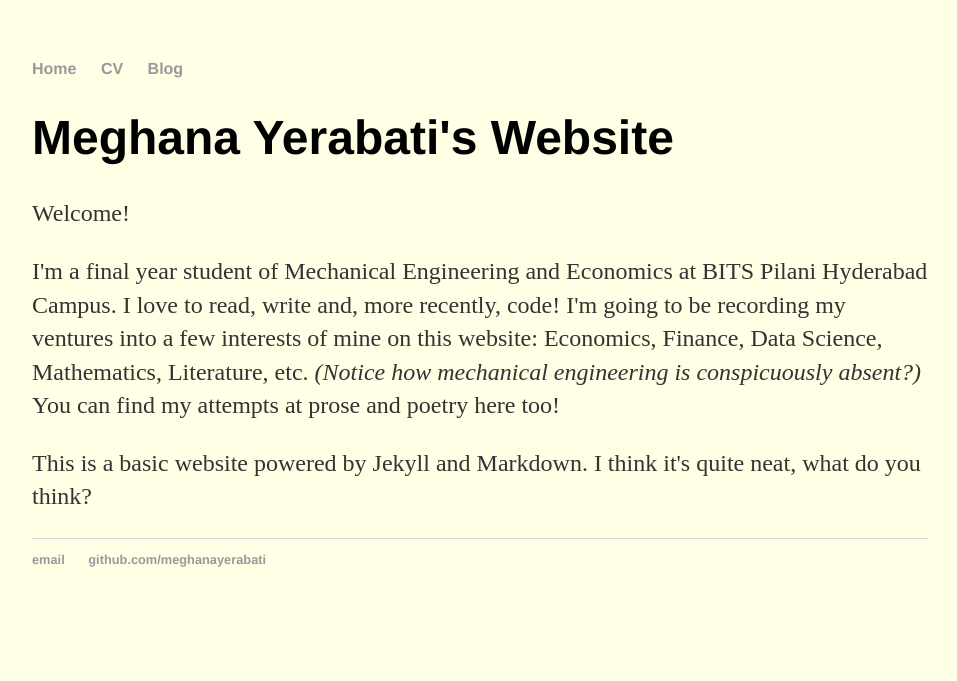
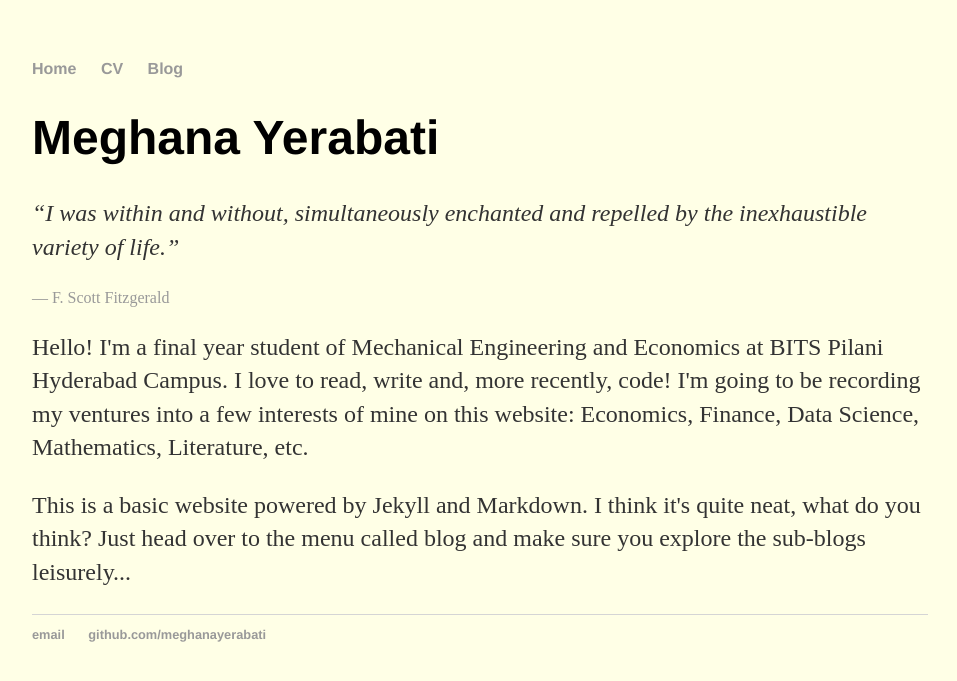
Before and after one commit to myerabati/meghanayerabati.github.io, a Jekyll site: the page built from index.html, in a window 1280 px wide. Shown: the top 681 px of the page, without its empty margins (160-1117 px from the left). Built offline with Jekyll 4.4.1, drawn with Linux system fonts in a browser that asks for light colours.

Commit message:
Edited Frontpage

```diff
--- a/index.html
+++ b/index.html
@@ -3,8 +3,10 @@ layout: default
 title: Meghana Yerabati
 ---
 <div class="blurb">
-	<h1>Meghana Yerabati's Website</h1>
-	<p>Welcome!</p>
-	<p> I'm a final year student of Mechanical Engineering and Economics at BITS Pilani Hyderabad Campus. I love to read, write and, more recently, code! I'm going to be recording my ventures into a few interests of mine on this website: Economics, Finance, Data Science, Mathematics, Literature, etc. <em>(Notice how mechanical engineering is conspicuously absent?)</em> You can find my attempts at prose and poetry here too!</p>
-	<p>This is a basic website powered by Jekyll and Markdown. I think it's quite neat, what do you think?</p>
+	<h1>Meghana Yerabati</h1>
+
+	<p><em>“I was within and without, simultaneously enchanted and repelled by the inexhaustible variety of life.” </em></p>
+	<a align=right>― F. Scott Fitzgerald</a>
+	<p> Hello! I'm a final year student of Mechanical Engineering and Economics at BITS Pilani Hyderabad Campus. I love to read, write and, more recently, code! I'm going to be recording my ventures into a few interests of mine on this website: Economics, Finance, Data Science, Mathematics, Literature, etc.
+	<p>This is a basic website powered by Jekyll and Markdown. I think it's quite neat, what do you think? Just head over to the menu called blog and make sure you explore the sub-blogs leisurely...</p>
 </div><!-- /.blurb -->
```
